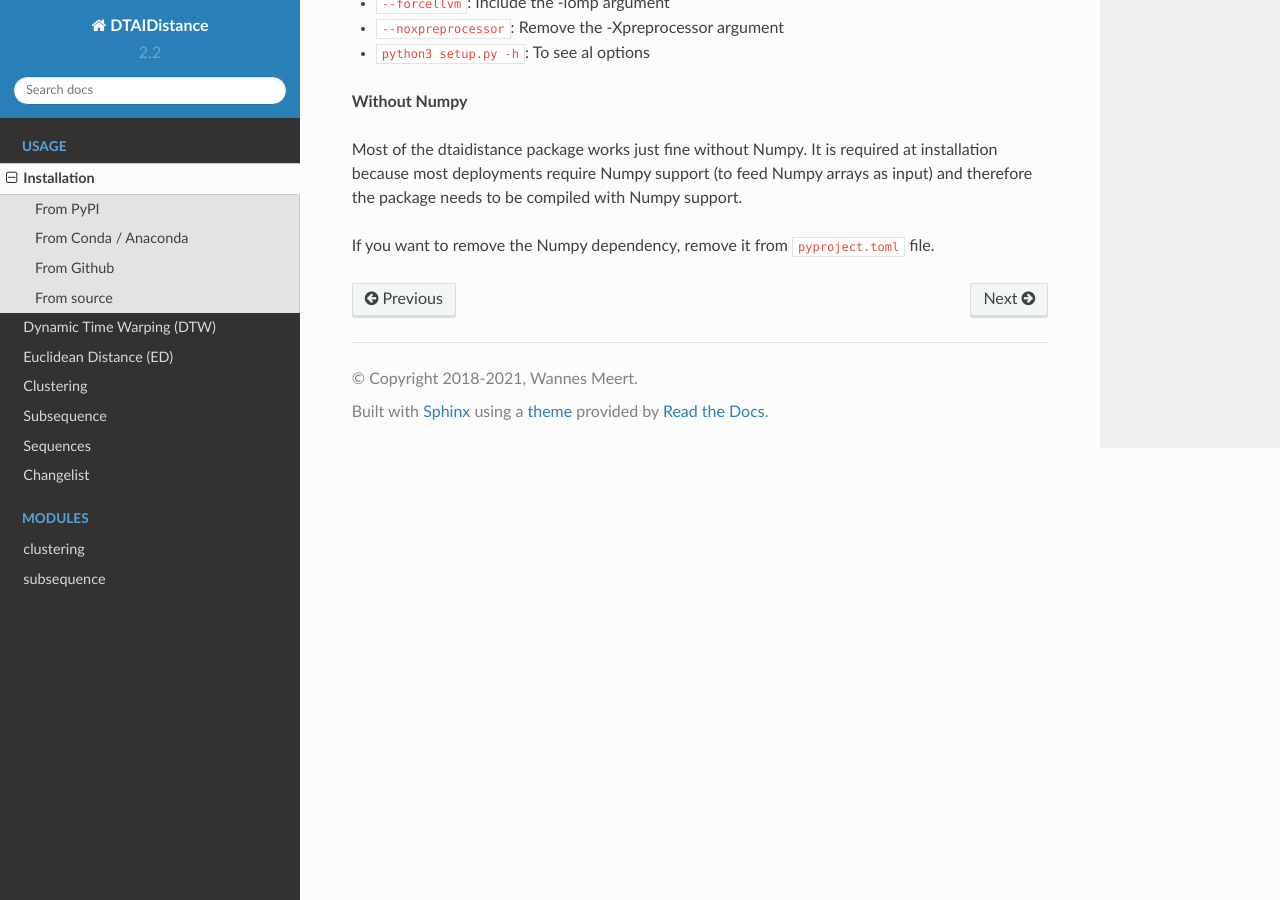
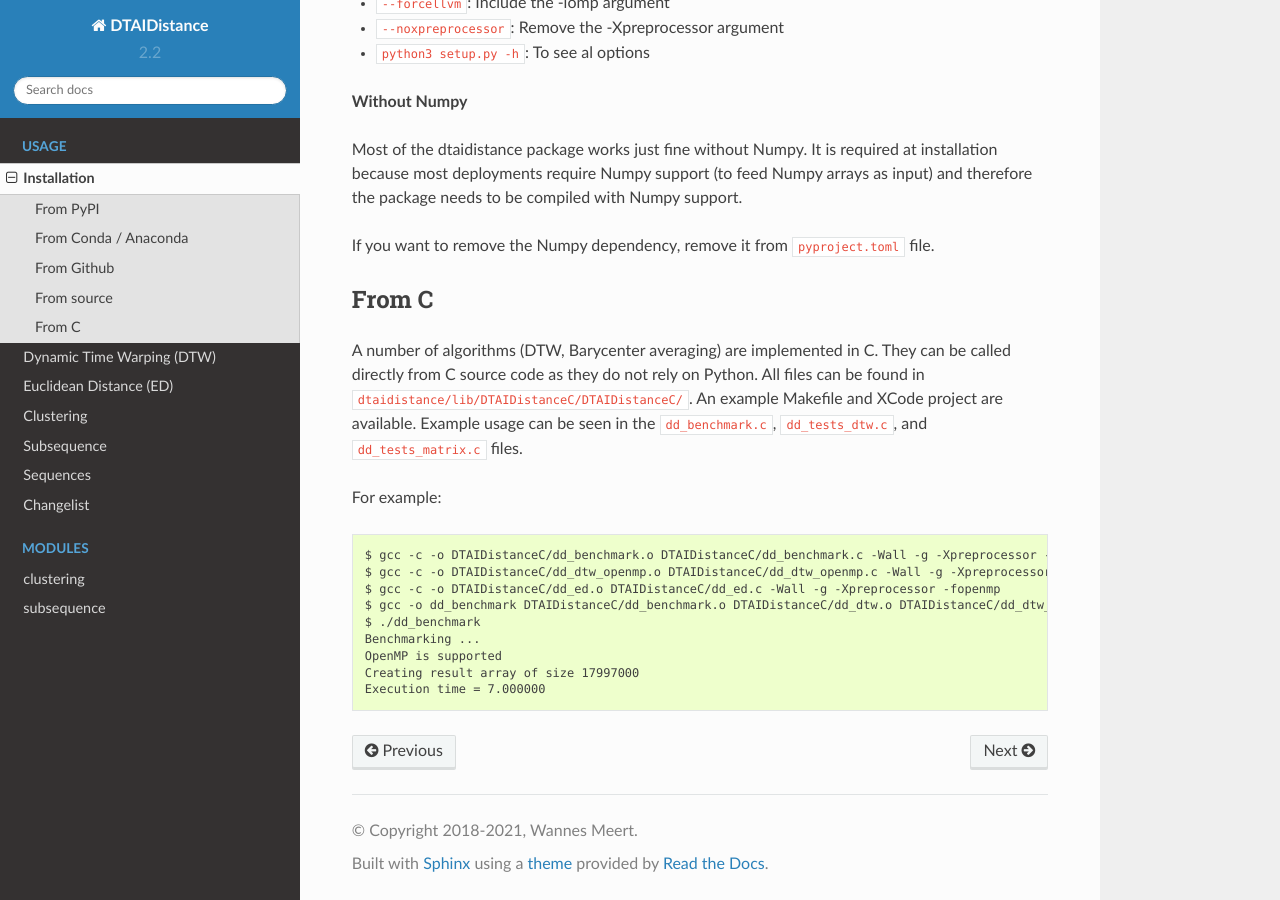
Before and after one commit to wannesm/dtaidistance, a Sphinx documentation site: the page built from docs/usage/installation.rst, in a window 1280 px wide and 900 px high, scrolled down 2234 px. Built offline with Sphinx 7.4.7 and the Read the Docs theme 2.0.0, drawn with Linux system fonts in a browser that asks for light colours.

Commit message:
Docs for C

```diff
--- a/docs/usage/installation.rst
+++ b/docs/usage/installation.rst
@@ -119,3 +119,27 @@ installation because most deployments require Numpy support
 compiled with Numpy support.
 
 If you want to remove the Numpy dependency, remove it from ``pyproject.toml`` file.
+
+
+From C
+~~~~~~
+
+A number of algorithms (DTW, Barycenter averaging) are implemented in C.
+They can be called directly from C source code as they do not rely on
+Python. All files can be found in ``dtaidistance/lib/DTAIDistanceC/DTAIDistanceC/``.
+An example Makefile and XCode project are available. Example usage can be seen
+in the ``dd_benchmark.c``, ``dd_tests_dtw.c``, and ``dd_tests_matrix.c`` files.
+
+For example:
+
+::
+
+    $ gcc -c -o DTAIDistanceC/dd_benchmark.o DTAIDistanceC/dd_benchmark.c -Wall -g -Xpreprocessor -fopenmp
+    $ gcc -c -o DTAIDistanceC/dd_dtw_openmp.o DTAIDistanceC/dd_dtw_openmp.c -Wall -g -Xpreprocessor -fopenmp
+    $ gcc -c -o DTAIDistanceC/dd_ed.o DTAIDistanceC/dd_ed.c -Wall -g -Xpreprocessor -fopenmp
+    $ gcc -o dd_benchmark DTAIDistanceC/dd_benchmark.o DTAIDistanceC/dd_dtw.o DTAIDistanceC/dd_dtw_openmp.o DTAIDistanceC/dd_ed.o -Wall -g -Xpreprocessor -fopenmp -lomp
+    $ ./dd_benchmark
+    Benchmarking ...
+    OpenMP is supported
+    Creating result array of size 17997000
+    Execution time = 7.000000
```
Also changed, not shown: 2 other files.
